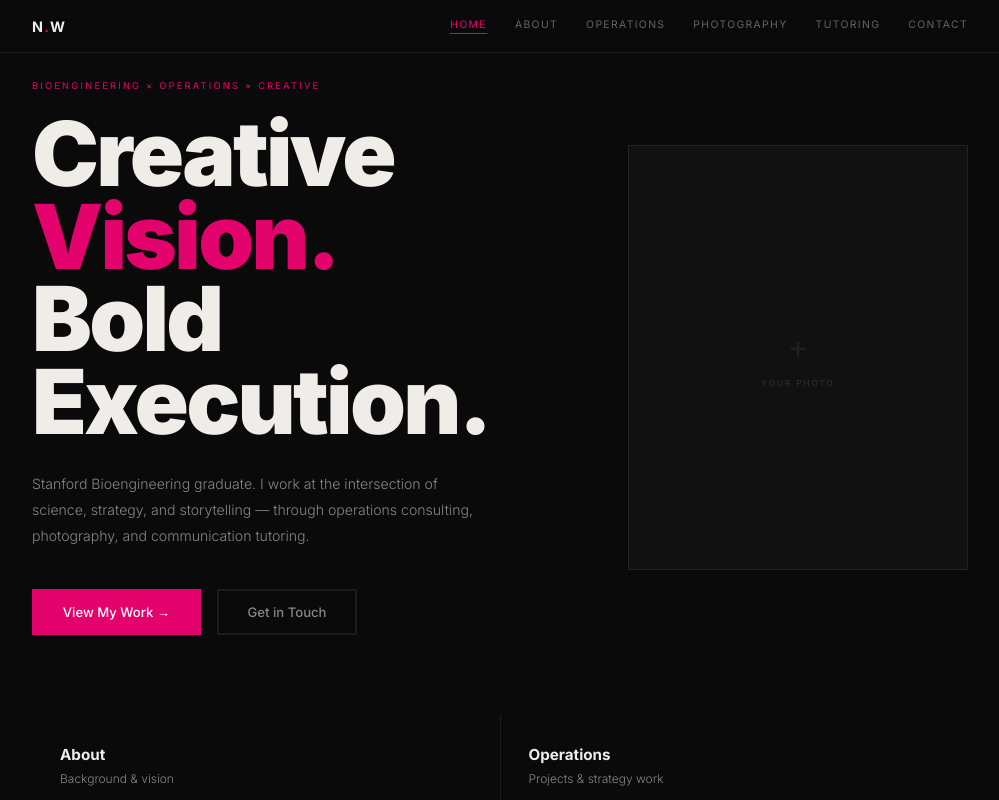
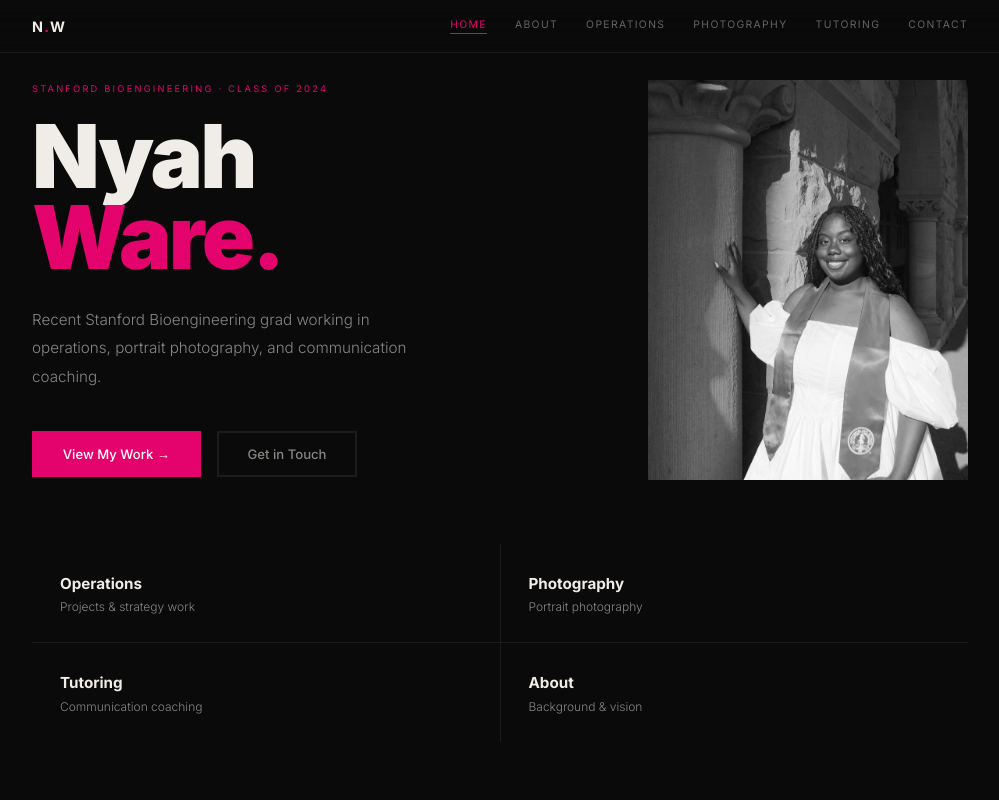
Before and after one commit to Nware4/nyah-portfolio, a Next.js app: page / in a window 1280 px wide. Shown: the top 800 px of the page, without its empty margins (140-1139 px from the left). Built offline with nearby package versions, Linux system fonts and the light colour scheme.

Commit message:
add photo and simplify homepage

```diff
--- a/app/page.tsx
+++ b/app/page.tsx
@@ -1,4 +1,5 @@
 import Link from "next/link";
+import Image from "next/image";
 
 const P  = "#e4036c";
 const FG = "#f0ede8";
@@ -6,10 +7,10 @@
 const B  = "rgba(240,237,232,0.08)";
 
 const tiles = [
-  { label: "About",       sub: "Background & vision",      href: "/about" },
   { label: "Operations",  sub: "Projects & strategy work", href: "/operations" },
-  { label: "Photography", sub: "Visual storytelling",      href: "/photography" },
-  { label: "Tutoring",    sub: "Communication & writing",  href: "/tutoring" },
+  { label: "Photography", sub: "Portrait photography",      href: "/photography" },
+  { label: "Tutoring",    sub: "Communication coaching",    href: "/tutoring" },
+  { label: "About",       sub: "Background & vision",       href: "/about" },
 ];
 
 export default function Home() {
@@ -30,40 +31,44 @@
           border-color: #e4036c;
           background: #0f0f0f;
         }
+        @media (max-width: 680px) {
+          .hero-grid { grid-template-columns: 1fr !important; }
+          .hero-photo { order: -1; max-width: 280px; margin: 0 auto; }
+          .tile-grid { grid-template-columns: 1fr !important; }
+        }
       `}</style>
 
-      {/* Hero */}
-      <div style={{
+      <div
+        className="hero-grid"
+        style={{
           display: "grid",
-        gridTemplateColumns: "1fr 340px",
+          gridTemplateColumns: "1fr 320px",
           gap: "4rem",
           alignItems: "center",
-        marginBottom: "5rem",
-      }}>
+          marginBottom: "4rem",
+        }}
+      >
         <div>
           <p style={{
             fontSize: "0.58rem", letterSpacing: "0.24em", textTransform: "uppercase",
             color: P, marginBottom: "1.4rem",
           }}>
-            Bioengineering × Operations × Creative
+            Stanford Bioengineering · Class of 2024
           </p>
           <h1 style={{
-            fontSize: "clamp(3rem, 7vw, 6rem)", fontWeight: 900,
+            fontSize: "clamp(2.8rem, 7vw, 5.5rem)", fontWeight: 900,
             letterSpacing: "-0.03em", lineHeight: 0.92,
             color: FG, marginBottom: "1.75rem",
           }}>
-            Creative<br />
-            <span style={{ color: P }}>Vision.</span><br />
-            Bold<br />
-            Execution.
+            Nyah<br />
+            <span style={{ color: P }}>Ware.</span>
           </h1>
           <p style={{
-            fontSize: "0.88rem", lineHeight: 1.85, color: M,
-            fontWeight: 300, maxWidth: 460, marginBottom: "2.5rem",
+            fontSize: "0.95rem", lineHeight: 1.85, color: M,
+            fontWeight: 300, maxWidth: 420, marginBottom: "2.5rem",
           }}>
-            Stanford Bioengineering graduate. I work at the intersection of science,
-            strategy, and storytelling — through operations consulting, photography,
-            and communication tutoring.
+            Recent Stanford Bioengineering grad working in operations,
+            portrait photography, and communication coaching.
           </p>
           <div style={{ display: "flex", gap: "1rem", flexWrap: "wrap" }}>
             <Link href="/operations" style={{
@@ -83,32 +88,29 @@
           </div>
         </div>
 
-        {/* Photo placeholder */}
-        <div style={{
+        <div
+          className="hero-photo"
+          style={{
             aspectRatio: "4/5",
-          background: "#111",
-          border: `1px solid ${B}`,
             position: "relative",
             overflow: "hidden",
-        }}>
-          <div style={{
-            position: "absolute", inset: 0,
-            display: "flex", flexDirection: "column",
-            alignItems: "center", justifyContent: "center", gap: "0.75rem",
-          }}>
-            <span style={{ fontSize: "2rem", color: "rgba(240,237,232,0.07)" }}>+</span>
-            <span style={{
-              fontSize: "0.52rem", letterSpacing: "0.22em",
-              textTransform: "uppercase", color: "rgba(240,237,232,0.15)",
-            }}>
-              Your Photo
-            </span>
-          </div>
+          }}
+        >
+          <Image
+            src="/nyah.jpg"
+            alt="Nyah Ware"
+            fill
+            sizes="320px"
+            style={{ objectFit: "cover", objectPosition: "center top" }}
+            priority
+          />
         </div>
       </div>
 
-      {/* Page tiles */}
-      <div style={{ display: "grid", gridTemplateColumns: "1fr 1fr", gap: 1, background: B }}>
+      <div
+        className="tile-grid"
+        style={{ display: "grid", gridTemplateColumns: "1fr 1fr", gap: 1, background: B }}
+      >
         {tiles.map((t) => (
           <Link key={t.href} href={t.href} className="nav-tile">
             <span style={{ fontSize: "0.95rem", fontWeight: 700, color: FG }}>{t.label}</span>
```
Also changed, not shown: public/nyah.jpg (added). Lines whose indentation alone changed are shown as unchanged.
